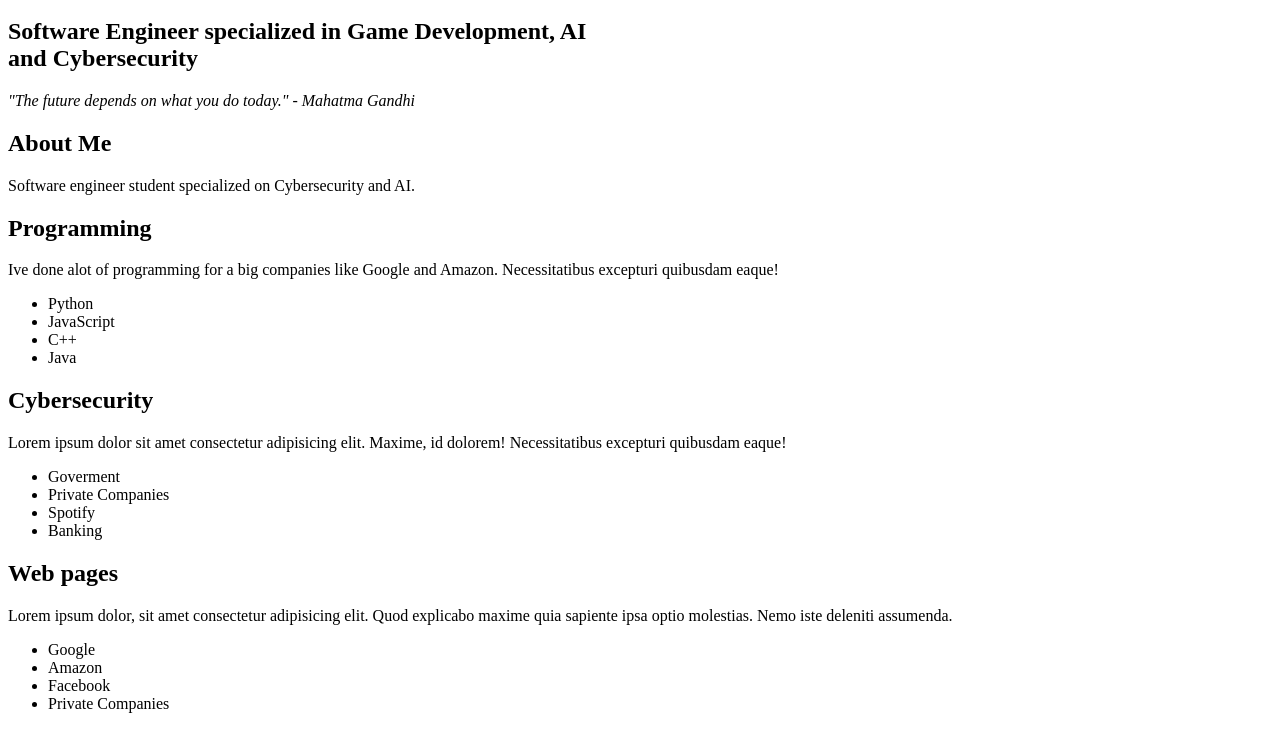
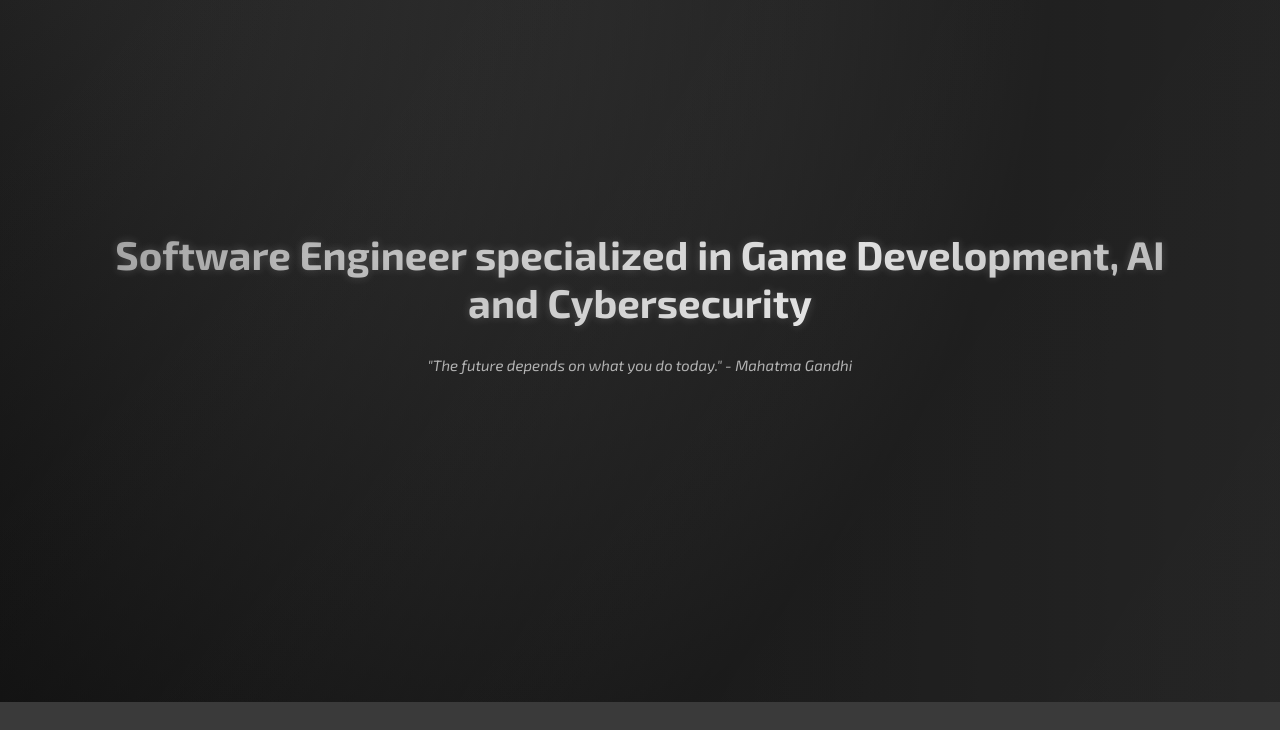
Before and after one commit to bean-123/Simple-Portfolio, a plain HTML site: page index.html in a window 1280 px wide. Shown: the part 98-828 px from the top of the page. Drawn offline with Linux system fonts and the light colour scheme; the site is published under a folder, as on GitHub Pages, so addresses that start at the root find nothing; a web font is replaced by a local one.

Commit message:
Add different path to css

```diff
--- a/Verkkosivuni/HTML/index.html
+++ b/index.html
@@ -10,7 +10,7 @@
     />
     <meta charset="UTF-8" />
     <meta name="viewport" content="width=device-width, initial-scale=1.0" />
-    <link rel="stylesheet" href="/Verkkosivuni/CSS/styles.css" />
+    <link rel="stylesheet" href="styles.css" />
     <title>unsung</title>
     <link rel="preconnect" href="https://fonts.googleapis.com" />
     <link rel="preconnect" href="https://fonts.gstatic.com" crossorigin />
--- a/Verkkosivuni/CSS/styles.css
+++ b/styles.css
@@ -566,7 +566,6 @@
   padding: 10px;
 }
 
-
 /*------ media --------*/
 
 @media (max-width: 768px) {
```
Lines whose indentation alone changed are shown as unchanged.
